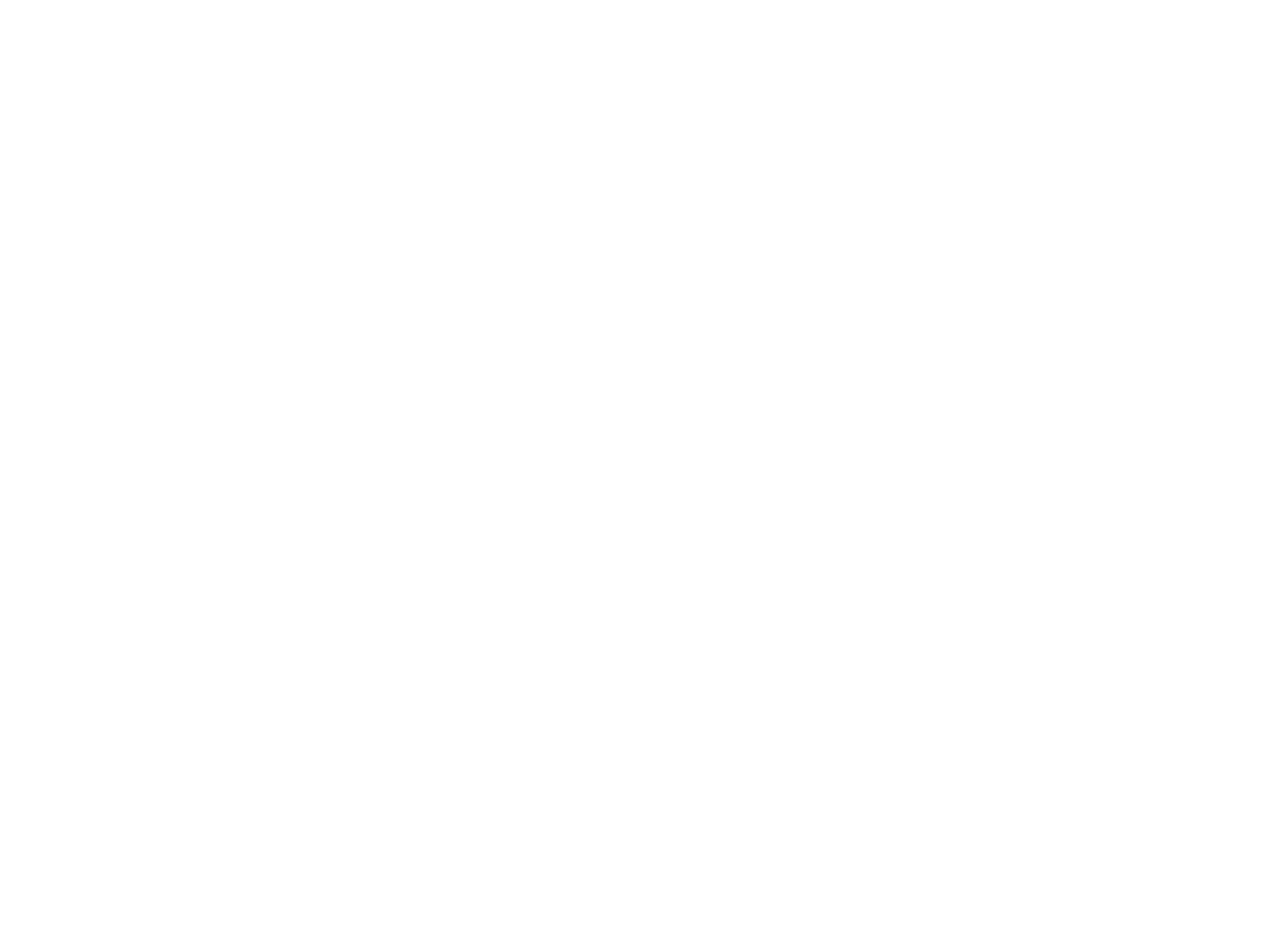
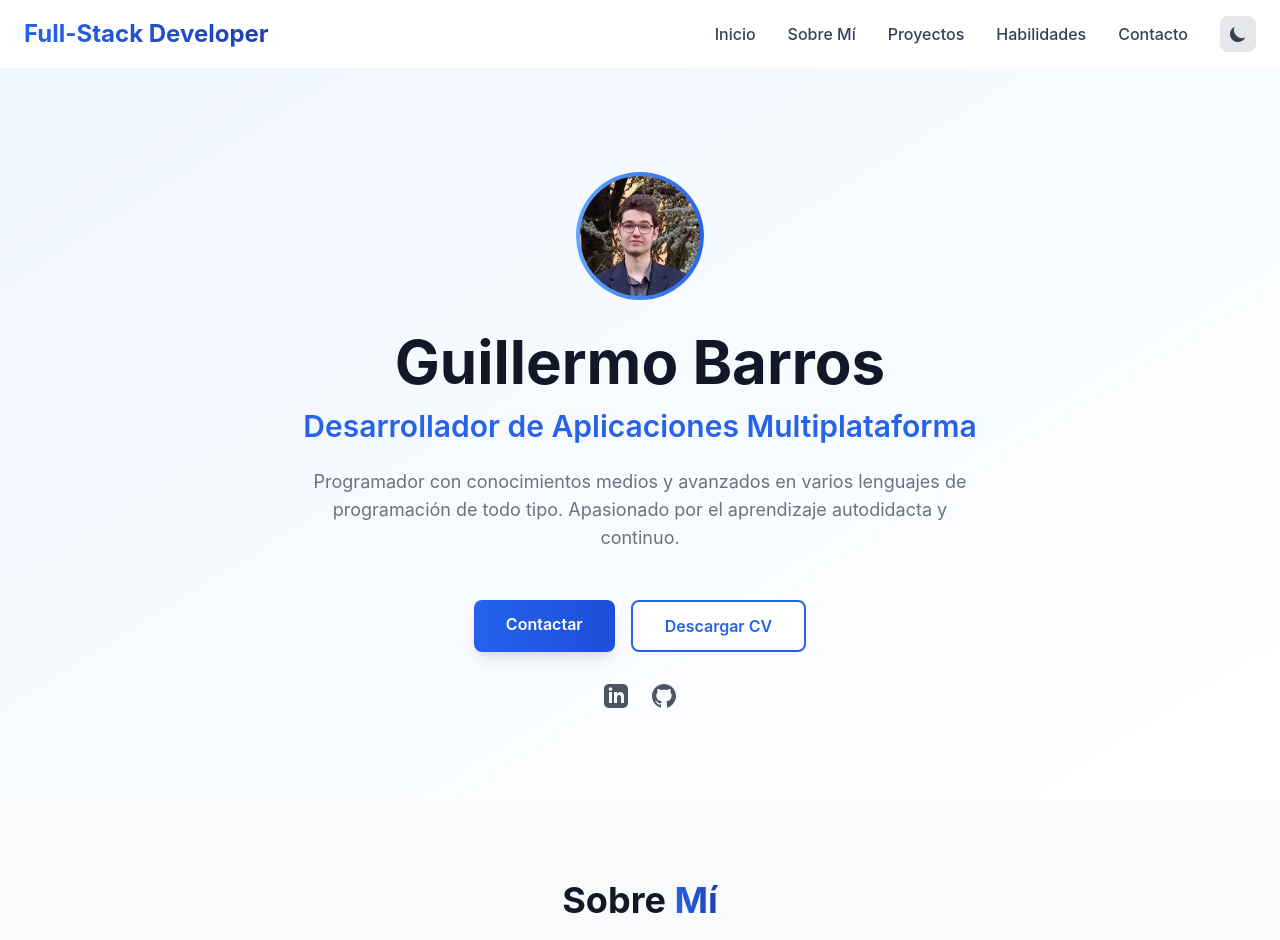
Before and after one commit to GuillermoBR24/Portfolio, a React (Create React App) app: page / in a window 1280 px wide. Shown: the top 940 px of the page. Before the commit the page ends 800 px from the top, so only its background shows below. Built offline with nearby package versions, Linux system fonts and the light colour scheme.

Commit message:
Add additional components to the App component

```diff
--- a/src/App.tsx
+++ b/src/App.tsx
@@ -10,6 +10,14 @@
 function App() {
   return (
     <div className="App bg-white dark:bg-gray-900 text-gray-900 dark:text-gray-100 transition-colors duration-300">
+      <Header />
+      <Hero />
+      <About />
+      <Projects />
+      <Skills />
+      {/*<Blog />*/}
+      <Contact />
+      <Footer />
     </div>
   );
 }
```
